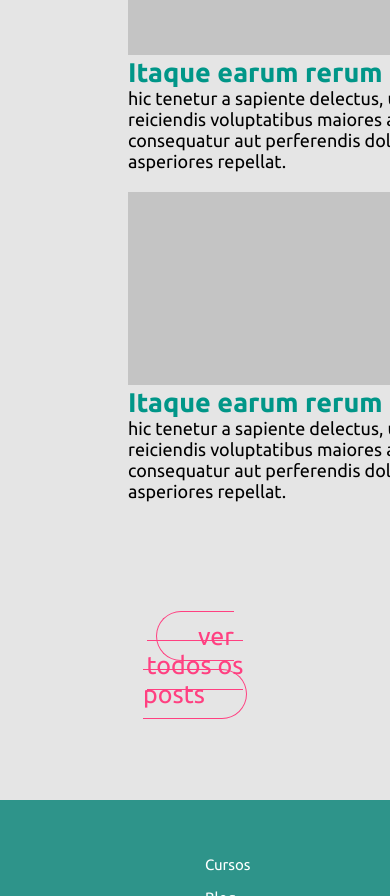
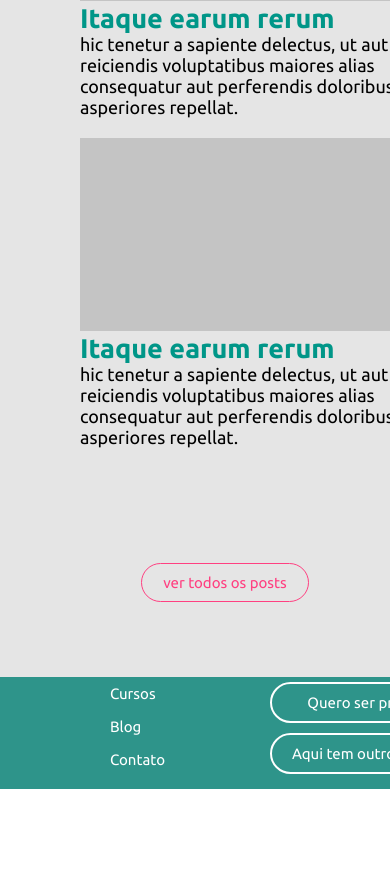
Before and after one commit to Luizameendonca/Dindin, a plain HTML site: page index.html in a window 390 px wide. Shown: the part 6521-7417 px from the top of the page. After the commit the page ends 7310 px from the top, so only its background shows below. Drawn offline with nearby package versions, Linux system fonts and the light colour scheme.

Commit message:
responsividade

```diff
--- a/global.css
+++ b/global.css
@@ -1,6 +1,7 @@
 body {
     font-family: 'Ubuntu', sans-serif;
     max-width: 1440px;
+    min-width: 450px;
     width: 100%;
 }
 .logo-header {
@@ -101,7 +102,7 @@ footer img {
         display: none;
 
     }
-    .container {
+    footer .container {
         padding: 5px;
     }
     .outros-links li {
--- a/index.css
+++ b/index.css
@@ -186,3 +186,16 @@
 .mais > p {
     text-align: center;
 }
+
+@media only screen and (max-width: 600px) {
+    .mais {
+     padding: 80px;
+    }
+}
+@media only screen and (max-width: 480px) {
+    .mais a{
+    font-size: 15px;
+
+    padding: 10px 21px;
+    }
+}
```
Also changed, not shown: 1 other file.
